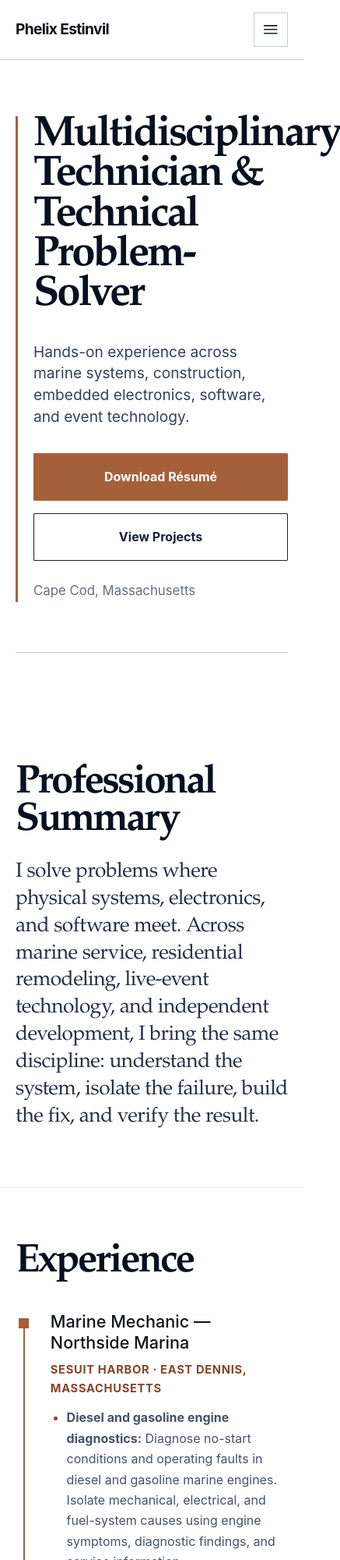
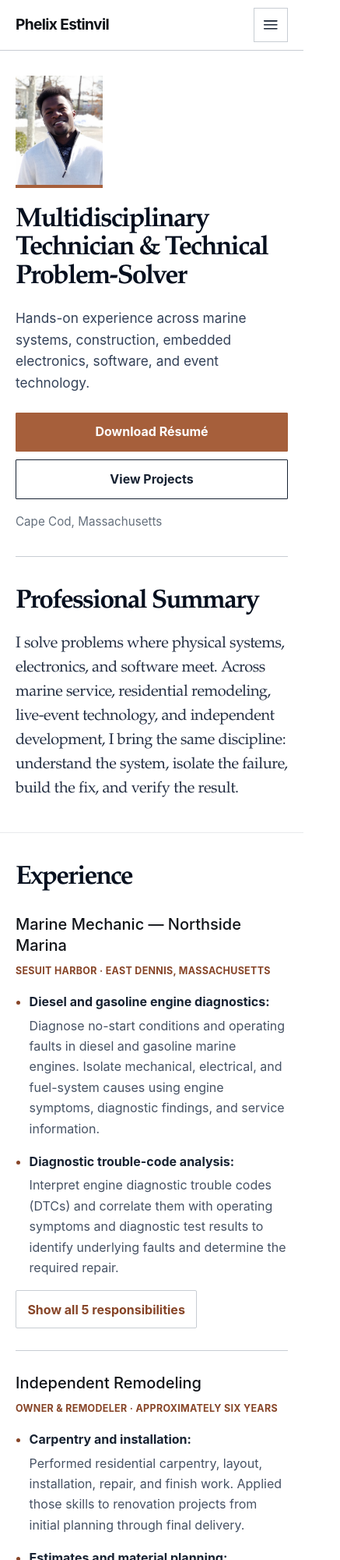
Before and after one commit to EazyPhe/phelixestinvil.com, a website: page src/index.html in a window 390 px wide. Shown: the top 2000 px of the page at 78% size, 437 px wide, since content can reach past the window. Drawn offline with Linux system fonts and the light colour scheme.

Commit message:
Improve mobile reading and navigation; add Phelix portrait

```diff
--- a/src/assets/site.js
+++ b/src/assets/site.js
@@ -2,6 +2,9 @@ const menuButton = document.querySelector("[data-menu-button]");
 const navigation = document.querySelector("[data-navigation]");
 
 if (menuButton && navigation) {
+  if (!navigation.id) navigation.id = "primary-navigation";
+  menuButton.setAttribute("aria-controls", navigation.id);
+
   const closeMenu = () => {
     menuButton.setAttribute("aria-expanded", "false");
     navigation.removeAttribute("data-open");
@@ -17,10 +20,55 @@ if (menuButton && navigation) {
     link.addEventListener("click", closeMenu);
   });
 
+  document.addEventListener("keydown", (event) => {
+    if (event.key === "Escape" && menuButton.getAttribute("aria-expanded") === "true") {
+      closeMenu();
+      menuButton.focus();
+    }
+  });
+
   window.matchMedia("(min-width: 56rem)").addEventListener("change", (event) => {
     if (event.matches) closeMenu();
   });
 }
+
+const mobileDuties = window.matchMedia("(max-width: 38rem)");
+
+document.querySelectorAll(".role-duties").forEach((list, index) => {
+  const responsibilityCount = [...list.children].filter((item) => item.tagName === "LI").length;
+  if (responsibilityCount <= 2) return;
+
+  if (!list.id) {
+    let listId = `role-duties-${index + 1}`;
+    while (document.getElementById(listId)) listId += "-list";
+    list.id = listId;
+  }
+
+  const toggle = document.createElement("button");
+  toggle.type = "button";
+  toggle.className = "duties-toggle";
+  toggle.setAttribute("aria-controls", list.id);
+  list.setAttribute("data-collapsible", "");
+
+  let mobileExpanded = false;
+  const updateDuties = () => {
+    const expanded = !mobileDuties.matches || mobileExpanded;
+    list.setAttribute("data-expanded", String(expanded));
+    toggle.setAttribute("aria-expanded", String(expanded));
+    toggle.textContent = expanded
+      ? "Show fewer responsibilities"
+      : `Show all ${responsibilityCount} responsibilities`;
+  };
+
+  toggle.addEventListener("click", () => {
+    mobileExpanded = !mobileExpanded;
+    updateDuties();
+  });
+
+  mobileDuties.addEventListener("change", updateDuties);
+  list.insertAdjacentElement("afterend", toggle);
+  updateDuties();
+});
 
 const sectionLinks = [...document.querySelectorAll('[data-navigation] a[href^="#"]')];
 const sections = sectionLinks
@@ -37,7 +85,8 @@ if (sections.length && "IntersectionObserver" in window) {
       if (!visible) return;
       sectionLinks.forEach((link) => {
         const active = link.getAttribute("href") === `#${visible.target.id}`;
-        link.toggleAttribute("aria-current", active);
+        if (active) link.setAttribute("aria-current", "true");
+        else link.removeAttribute("aria-current");
       });
     },
     { rootMargin: "-20% 0px -65%", threshold: [0.05, 0.25, 0.5] }
--- a/src/assets/styles.css
+++ b/src/assets/styles.css
@@ -150,6 +150,27 @@ svg {
   padding-block: clamp(4.5rem, 9vw, 9rem) clamp(4rem, 7vw, 7rem);
 }
 
+.hero-layout {
+  display: grid;
+  grid-template-columns: minmax(0, 1fr) minmax(13rem, 23%);
+  align-items: center;
+  gap: clamp(2rem, 4vw, 4rem);
+}
+
+.hero-portrait {
+  margin: 0;
+  border-bottom: 4px solid var(--copper);
+}
+
+.hero-portrait img {
+  display: block;
+  width: 100%;
+  height: auto;
+  aspect-ratio: 4 / 5;
+  object-fit: cover;
+  object-position: center 35%;
+}
+
 .hero-rail {
   max-width: 82rem;
   padding-left: clamp(1.4rem, 4vw, 4.2rem);
@@ -169,7 +190,8 @@ svg {
 
 .hero h1 {
   max-width: 78rem;
-  font-size: clamp(3.25rem, 7.7vw, 7.4rem);
+  font-size: clamp(3.25rem, 5.6vw, 6rem);
+  overflow-wrap: anywhere;
 }
 
 .hero-copy {
@@ -374,6 +396,26 @@ svg {
 
 .role-duties li::marker {
   color: var(--copper-dark);
+}
+
+.duties-toggle {
+  display: none;
+  min-height: 2.75rem;
+  margin-top: 1rem;
+  padding: 0.65rem 0.9rem;
+  border: 1px solid var(--line);
+  border-radius: 2px;
+  color: var(--copper-dark);
+  background: var(--white);
+  font: inherit;
+  font-weight: 650;
+  text-align: left;
+  cursor: pointer;
+}
+
+.duties-toggle:hover {
+  border-color: var(--copper);
+  background: #faf7f5;
 }
 
 .capability-panel {
@@ -700,6 +742,7 @@ svg {
     left: 0;
     display: none;
     align-items: stretch;
+    gap: 0;
     padding: 0.5rem var(--gutter) 1rem;
     border-bottom: 1px solid var(--line);
     background: var(--white);
@@ -728,46 +771,231 @@ svg {
   .resume-sidebar {
     position: static;
   }
+
+  .hero-layout {
+    grid-template-columns: minmax(0, 1fr);
+    gap: 1.5rem;
+  }
+
+  .hero-portrait {
+    grid-row: 1;
+    width: 8rem;
+    margin-left: calc(clamp(1.4rem, 4vw, 4.2rem) + 4px);
+  }
 }
 
 @media (max-width: 38rem) {
+  html {
+    scroll-padding-top: 5rem;
+  }
+
+  .header-inner {
+    min-height: 4rem;
+    gap: 1rem;
+  }
+
+  .hero {
+    padding-block: 2rem 0;
+  }
+
   .hero h1 {
-    font-size: clamp(3rem, 14vw, 4.4rem);
+    font-size: clamp(2.1rem, 8.8vw, 3.1rem);
+    line-height: 1.06;
   }
 
   .hero-rail {
-    padding-left: 1.25rem;
-    border-left-width: 3px;
+    padding-left: 0;
+    border-left: 0;
+  }
+
+  .hero-portrait {
+    width: 7rem;
+    margin-left: 0;
+  }
+
+  .hero-copy {
+    margin-top: 1.25rem;
+    font-size: 1.08rem;
+    line-height: 1.6;
+  }
+
+  .hero-rule {
+    margin: 2rem 0 0;
+  }
+
+  .section,
+  .page-intro,
+  .resume-grid,
+  .case-study {
+    padding-block: 2.5rem;
+  }
+
+  .section-title,
+  .capability-panel .section-title,
+  .education-block .section-title,
+  .page-intro h1,
+  .contact-title {
+    font-size: clamp(2.1rem, 8.5vw, 2.75rem);
+    line-height: 1.08;
+  }
+
+  .summary-grid {
+    gap: 1.25rem;
+  }
+
+  .summary-copy {
+    font-size: 1.25rem;
+    line-height: 1.55;
+  }
+
+  .experience-layout {
+    gap: 2.5rem;
   }
 
   .button-row,
   .resume-actions {
     display: grid;
+    gap: 0.65rem;
+    margin-top: 1.5rem;
   }
 
   .button {
     width: 100%;
+    min-height: 3.15rem;
+    padding: 0.8rem 1rem;
+  }
+
+  .location {
+    margin-top: 1rem;
+    font-size: 0.95rem;
   }
 
   .timeline {
-    padding-left: 2.8rem;
+    margin-top: 1.75rem;
+    padding-left: 0;
   }
 
-  .timeline::before {
-    left: 0.65rem;
+  .timeline::before,
+  .timeline-item::before {
+    display: none;
   }
 
-  .timeline-item::before {
-    left: -2.55rem;
+  .timeline-item {
+    padding-bottom: 1.75rem;
+  }
+
+  .timeline-item + .timeline-item {
+    padding-top: 1.75rem;
+  }
+
+  .timeline-item:last-child {
+    padding-bottom: 0;
+  }
+
+  .role-title,
+  .resume-entry h3 {
+    font-size: 1.25rem;
+    line-height: 1.35;
+  }
+
+  .role-meta {
+    font-size: 0.78rem;
+    letter-spacing: 0.025em;
+    line-height: 1.6;
+  }
+
+  .role-duties {
+    margin-top: 1rem;
+    padding-left: 1.1rem;
+  }
+
+  .role-duties li + li {
+    margin-top: 1rem;
+  }
+
+  .role-duties strong {
+    display: block;
+    margin-bottom: 0.25rem;
+    color: var(--navy);
+  }
+
+  .capability-list,
+  .project-list {
+    margin-top: 1.5rem;
+  }
+
+  .capability-list li {
+    grid-template-columns: 1.25rem 1fr;
+    gap: 0.75rem;
   }
 
   .project-link {
-    min-height: 5rem;
+    min-height: 4.5rem;
+    gap: 0.8rem;
+    padding-block: 1rem;
+  }
+
+  .project-link span {
+    font-size: 1.25rem;
+  }
+
+  .project-link svg {
+    width: 1.4rem;
+  }
+
+  .education-block {
+    margin-top: 2.5rem;
+    padding-block: 1.75rem;
+  }
+
+  .education-copy {
+    margin-top: 1rem;
+    font-size: 1.15rem;
+  }
+
+  .contact-inner {
+    padding-block: 2.5rem;
+    gap: 1.5rem;
   }
 
   .contact-links,
   .resume-list {
     grid-template-columns: 1fr;
+  }
+
+  .page-intro p {
+    margin-top: 1.25rem;
+    font-size: 1.05rem;
+  }
+
+  .resume-sidebar {
+    padding-bottom: 1.5rem;
+    border-bottom: 1px solid var(--line);
+  }
+
+  .resume-section {
+    padding-bottom: 2rem;
+  }
+
+  .resume-section + .resume-section {
+    padding-top: 2rem;
+  }
+
+  .resume-section h2,
+  .case-study h2 {
+    font-size: 2rem;
+    line-height: 1.1;
+  }
+}
+
+@media screen and (max-width: 38rem) {
+  .role-duties[data-collapsible][data-expanded="false"] > li:nth-child(n + 3) {
+    display: none;
+  }
+
+  .duties-toggle {
+    display: inline-flex;
+    align-items: center;
   }
 }
 
--- a/src/index.html
+++ b/src/index.html
@@ -32,6 +32,7 @@
 
     <main id="main-content">
       <section class="hero shell" id="overview" aria-labelledby="hero-title">
+        <div class="hero-layout">
           <div class="hero-rail">
             <h1 id="hero-title">Multidisciplinary Technician &amp; Technical Problem-Solver</h1>
             <p class="hero-copy">Hands-on experience across marine systems, construction, embedded electronics, software, and event technology.</p>
@@ -40,6 +41,10 @@
               <a class="button" href="#projects">View Projects</a>
             </div>
             <p class="location">Cape Cod, Massachusetts</p>
+          </div>
+          <figure class="hero-portrait">
+            <img src="assets/phelix-estinvil.jpg" alt="Phelix Estinvil" width="747" height="1536" fetchpriority="high">
+          </figure>
         </div>
         <hr class="hero-rule">
       </section>
```
Also changed, not shown: src/assets/phelix-estinvil.jpg (added). Lines whose indentation alone changed are shown as unchanged.
